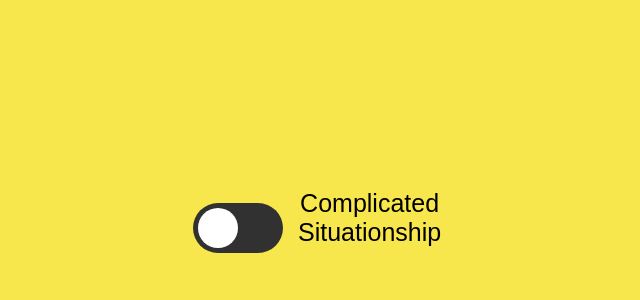
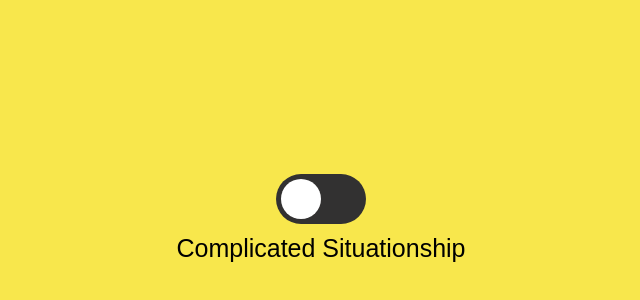
Before and after one commit to AishiD/Toggle, a plain HTML site: page button/index.html in a window 1280 px wide. Shown: the part 182-482 px from the top of the page, without its empty margins (319-959 px from the left). Drawn offline with Linux system fonts and the light colour scheme.

Commit message:
Update style.css

```diff
--- a/button/style.css
+++ b/button/style.css
@@ -6,45 +6,34 @@
 
 body{
     height: 100vh;
-    position: relative;
     background-color: rgb(248, 231, 76);
 }
-
 .container{
-    position:absolute;
-    top: 50%;
-    left: 40%;
-    right: 60%;
-    height: 50px;
-    transform: translate(-50%,-50%);
-    text-align: center;
     display: flex;
+    justify-content: center;
     align-items: center;
-    justify-content: center;
+    height: 100vh;
+    gap: 10px;
+    flex-wrap: wrap;
+    flex-direction: column;
 }
-
 .container .toggle{
-    position: absolute;
-    top: 10px;
-    left: 0;
     width: 90px;
     height: 50px;
     background: rgb(50, 49, 49);
     border-radius: 30px;
     transition: 0.3s;
+    display: flex;
+    align-items: center;
+    padding: 5px;
 
 }
-
 .container .toggle.active{
     background: rgb(4, 154, 254);
+   justify-content: end;
 }
-.container .toggle.active .toggle-button{
-    left: 45px;
-}
+
 .container .toggle .toggle-button{
-    position: absolute;
-    top: 5px;
-    left: 5px;
     width: 40px;
     height: 40px;
     background: white;
@@ -52,10 +41,9 @@ body{
     cursor: pointer;
     transition: 0.3s;
 }
+
 .container .text{
-    position: absolute;
-    left: 95px;
     font-size: 25px;
     font-family: Arial, Helvetica, sans-serif;
-    margin-left: 10px;
+
 }
```
